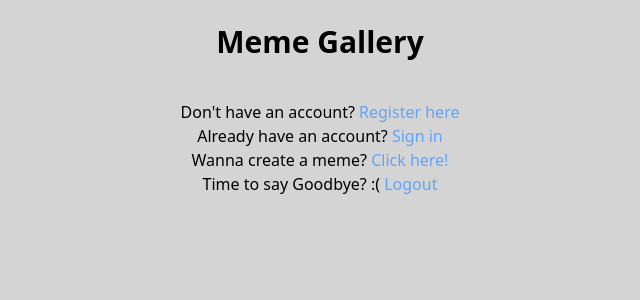
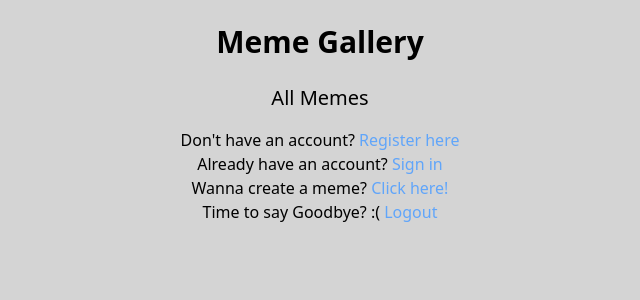
Before and after one commit to moyosthinking/RACAMOJO_rachelf94_cadenk4_jonathanm764_raymondl146, a Flask app: template app/templates/homepage.html in a window 1280 px wide. Shown: the top 300 px of the page, without its empty margins (320-960 px from the left). Run offline with Flask 3, Linux system fonts and the light colour scheme; the template is opened without the code that fills it, so the values that code supplies are empty; some libraries are stand-ins or nearby versions.

Commit message:
meme gallery will work now has placeholder egg

```diff
--- a/app/__init__.py
+++ b/app/__init__.py
@@ -73,7 +73,13 @@ def homepage():
     c = db.cursor()
     c.execute("SELECT id, image, upvotes, creatingUsername FROM memes")
     memes = c.fetchall()
-    return render_template("homepage.html", memes=memes)
+    images = []
+    images.append("https://www.southernliving.com/thmb/m3m-JadISxPYjCOcASeSw3mTmI0=/1500x0/filters:no_upscale():max_bytes(150000):strip_icc()/Sunny_Side_Up_Eggs_007-fe57becdb5c4473092cba5e14e407bfc.jpg")
+    for meme in memes:
+        image = meme[1]
+        images.append(image)
+    print(images)
+    return render_template("homepage.html", memes=images)
 
 @app.route('/generate_meme', methods=['GET'])
 def generate_meme():
--- a/app/templates/homepage.html
+++ b/app/templates/homepage.html
@@ -12,21 +12,16 @@
     <h1 class="text-3xl font-bold text-center my-6">
         Meme Gallery
     </h1>
+
+    <div class="text-xl text-center mt-4">
+        <h2> All Memes </h2>
+    </div>
+
     <div class="grid grid-cols-2 md:grid-cols-7 gap-4">
-        <!-- Uncomment and dynamically generate this with backend data -->
-        <!-- Example Static Images -->
-        <!-- <div>
-          <img class="h-auto max-w-full rounded-lg" src="https://flowbite.s3.amazonaws.com/docs/gallery/square/image.jpg" alt="">
-        </div> -->
+        {% for image in memes %}
+        <img class="h-auto max-w-full rounded-lg" src='{{ image }}' alt="meme">
+        {% endfor %}
     </div>
-    {% for meme in memes %}
-      {image = meme[1]}
-      {images.append(image)}
-    {% endfor %}
-
-    {% for image in images %}
-      {{ image }}
-    {% endfor %}
 
     <div class="text-center mt-4">
         <p class="text-black-400">Don't have an account? <a id="reg" href="/auth" class="text-blue-400 hover:text-blue-500">Register here</a></p>
```
